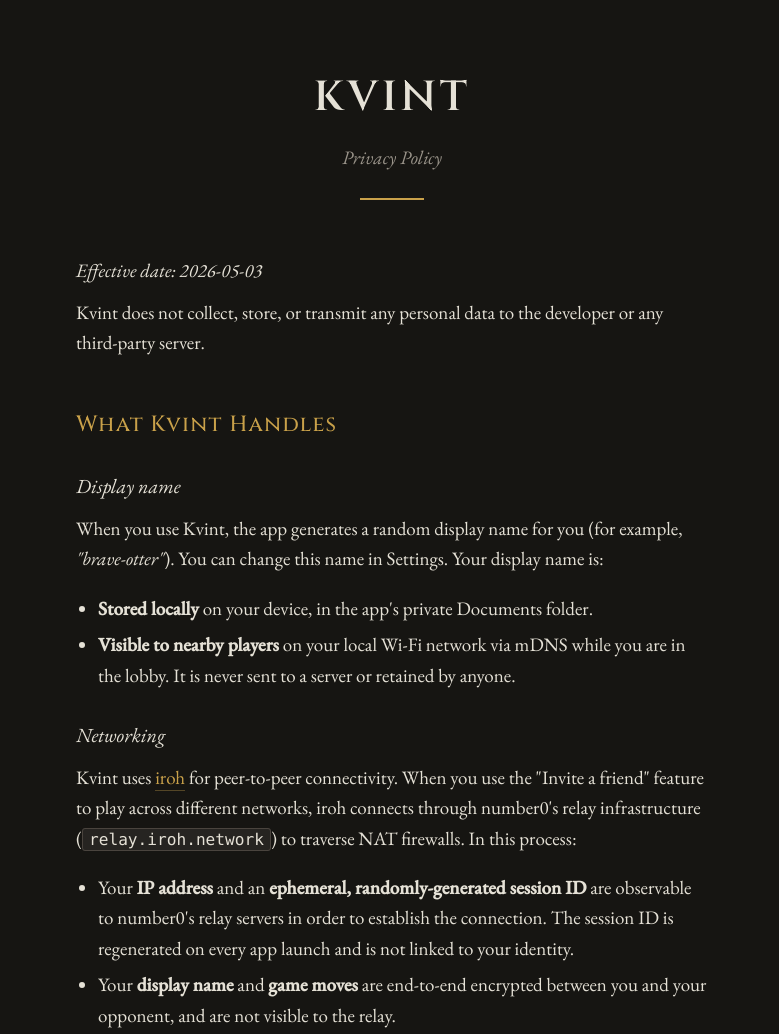
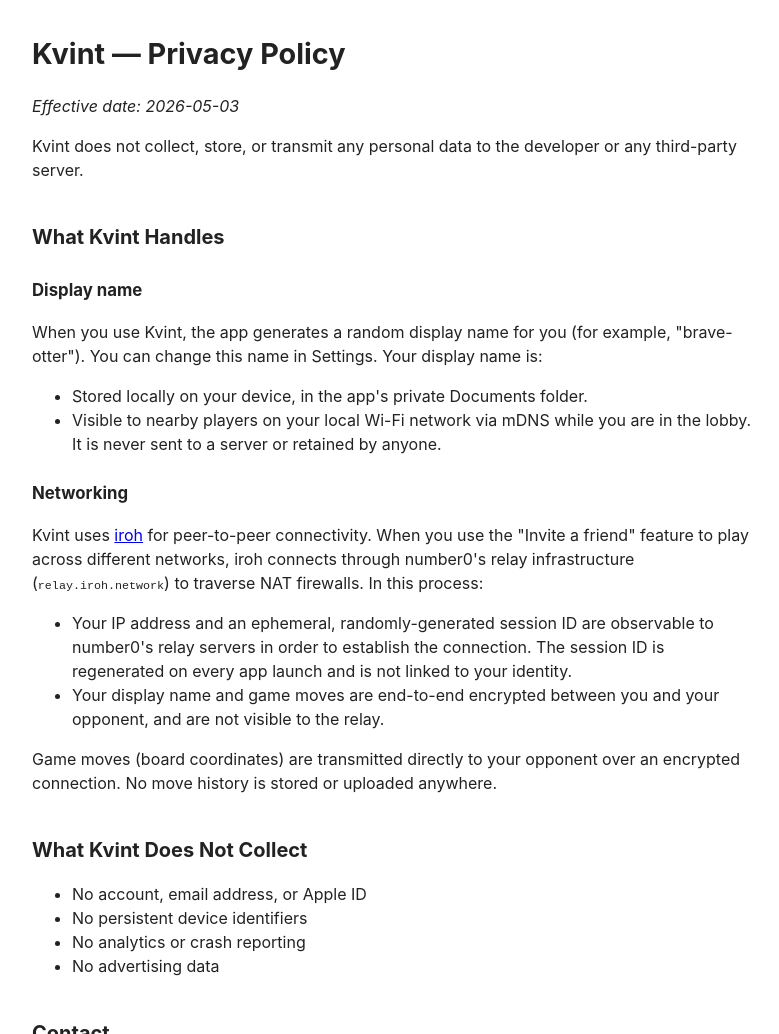
Before and after one commit to sofusl90/kvint-site, a plain HTML site: page index.html in a window 1280 px wide. Shown: the top 1034 px of the page, without its empty margins (248-1027 px from the left). Drawn offline with nearby package versions, Linux system fonts and the light colour scheme.

Commit message:
Plain styling; drop dead n0 privacy link

```diff
--- a/index.html
+++ b/index.html
@@ -4,112 +4,24 @@
 <meta charset="UTF-8">
 <meta name="viewport" content="width=device-width, initial-scale=1.0">
 <title>Kvint — Privacy Policy</title>
-<link rel="preconnect" href="https://fonts.googleapis.com">
-<link rel="preconnect" href="https://fonts.gstatic.com" crossorigin>
-<link href="https://fonts.googleapis.com/css2?family=Cinzel:wght@500;600&family=EB+Garamond:ital,wght@0,400;0,500;1,400&display=swap" rel="stylesheet">
 <style>
-  :root {
-    --bg: #161512;
-    --surface: #262421;
-    --text: #e5e1d6;
-    --muted: #9a948a;
-    --gold: #c9a14a;
-    --border: #4a443e;
-    --accent: #3893e8;
+  body {
+    font-family: -apple-system, BlinkMacSystemFont, "Segoe UI", Helvetica, Arial, sans-serif;
+    max-width: 720px;
+    margin: 2em auto;
+    padding: 0 1em;
+    line-height: 1.5;
+    color: #222;
   }
-  *, *::before, *::after { box-sizing: border-box; }
-  html { -webkit-text-size-adjust: 100%; }
-  body {
-    margin: 0;
-    background: var(--bg);
-    color: var(--text);
-    font-family: "EB Garamond", Georgia, serif;
-    font-size: 19px;
-    line-height: 1.6;
-    -webkit-font-smoothing: antialiased;
-  }
-  main {
-    max-width: 680px;
-    margin: 0 auto;
-    padding: 64px 24px 96px;
-  }
-  header {
-    text-align: center;
-    margin-bottom: 56px;
-  }
-  h1 {
-    font-family: "Cinzel", serif;
-    font-weight: 600;
-    letter-spacing: 0.08em;
-    font-size: 42px;
-    color: var(--text);
-    margin: 0 0 12px;
-  }
-  .subtitle {
-    color: var(--muted);
-    font-style: italic;
-    margin: 0;
-  }
-  .rule {
-    width: 64px;
-    height: 2px;
-    background: var(--gold);
-    margin: 24px auto 0;
-    border: none;
-  }
-  h2 {
-    font-family: "Cinzel", serif;
-    font-weight: 500;
-    letter-spacing: 0.05em;
-    font-size: 22px;
-    color: var(--gold);
-    margin: 48px 0 16px;
-  }
-  h3 {
-    font-family: "EB Garamond", Georgia, serif;
-    font-weight: 500;
-    font-style: italic;
-    font-size: 20px;
-    color: var(--text);
-    margin: 28px 0 8px;
-  }
-  p, li { color: var(--text); }
-  p { margin: 12px 0; }
-  ul { padding-left: 22px; }
-  li { margin: 6px 0; }
-  a {
-    color: var(--gold);
-    text-decoration: none;
-    border-bottom: 1px solid rgba(201, 161, 74, 0.35);
-    transition: border-color 0.15s ease;
-  }
-  a:hover { border-bottom-color: var(--gold); }
-  code {
-    font-family: ui-monospace, SFMono-Regular, Menlo, monospace;
-    font-size: 0.85em;
-    background: var(--surface);
-    color: var(--text);
-    padding: 1px 6px;
-    border-radius: 3px;
-    border: 1px solid var(--border);
-  }
-  footer {
-    margin-top: 72px;
-    padding-top: 24px;
-    border-top: 1px solid var(--border);
-    color: var(--muted);
-    font-size: 15px;
-    text-align: center;
-  }
+  h1 { font-size: 1.8em; }
+  h2 { font-size: 1.25em; margin-top: 2em; }
+  h3 { font-size: 1.05em; margin-top: 1.5em; }
+  code { font-size: 0.9em; }
 </style>
 </head>
 <body>
-<main>
-  <header>
-    <h1>KVINT</h1>
-    <p class="subtitle">Privacy Policy</p>
-    <hr class="rule">
-  </header>
+
+<h1>Kvint — Privacy Policy</h1>
 
 <p><em>Effective date: 2026-05-03</em></p>
 
@@ -118,18 +30,17 @@
 <h2>What Kvint Handles</h2>
 
 <h3>Display name</h3>
-  <p>When you use Kvint, the app generates a random display name for you (for example, <em>"brave-otter"</em>). You can change this name in Settings. Your display name is:</p>
+<p>When you use Kvint, the app generates a random display name for you (for example, "brave-otter"). You can change this name in Settings. Your display name is:</p>
 <ul>
-    <li><strong>Stored locally</strong> on your device, in the app's private Documents folder.</li>
-    <li><strong>Visible to nearby players</strong> on your local Wi-Fi network via mDNS while you are in the lobby. It is never sent to a server or retained by anyone.</li>
+  <li>Stored locally on your device, in the app's private Documents folder.</li>
+  <li>Visible to nearby players on your local Wi-Fi network via mDNS while you are in the lobby. It is never sent to a server or retained by anyone.</li>
 </ul>
 
 <h3>Networking</h3>
 <p>Kvint uses <a href="https://github.com/n0-computer/iroh">iroh</a> for peer-to-peer connectivity. When you use the "Invite a friend" feature to play across different networks, iroh connects through number0's relay infrastructure (<code>relay.iroh.network</code>) to traverse NAT firewalls. In this process:</p>
 <ul>
-    <li>Your <strong>IP address</strong> and an <strong>ephemeral, randomly-generated session ID</strong> are observable to number0's relay servers in order to establish the connection. The session ID is regenerated on every app launch and is not linked to your identity.</li>
-    <li>Your <strong>display name</strong> and <strong>game moves</strong> are end-to-end encrypted between you and your opponent, and are not visible to the relay.</li>
-    <li>number0's privacy policy applies to their relay infrastructure: <a href="https://www.n0.computer/privacy">https://www.n0.computer/privacy</a></li>
+  <li>Your IP address and an ephemeral, randomly-generated session ID are observable to number0's relay servers in order to establish the connection. The session ID is regenerated on every app launch and is not linked to your identity.</li>
+  <li>Your display name and game moves are end-to-end encrypted between you and your opponent, and are not visible to the relay.</li>
 </ul>
 <p>Game moves (board coordinates) are transmitted directly to your opponent over an encrypted connection. No move history is stored or uploaded anywhere.</p>
 
@@ -144,9 +55,5 @@
 <h2>Contact</h2>
 <p>Questions about this policy? Reach out: <a href="mailto:sofus@laubel.dk">sofus@laubel.dk</a></p>
 
-  <footer>
-    Kvint · made by Sofus Laubel
-  </footer>
-</main>
 </body>
 </html>
```
Lines whose indentation alone changed are shown as unchanged.
